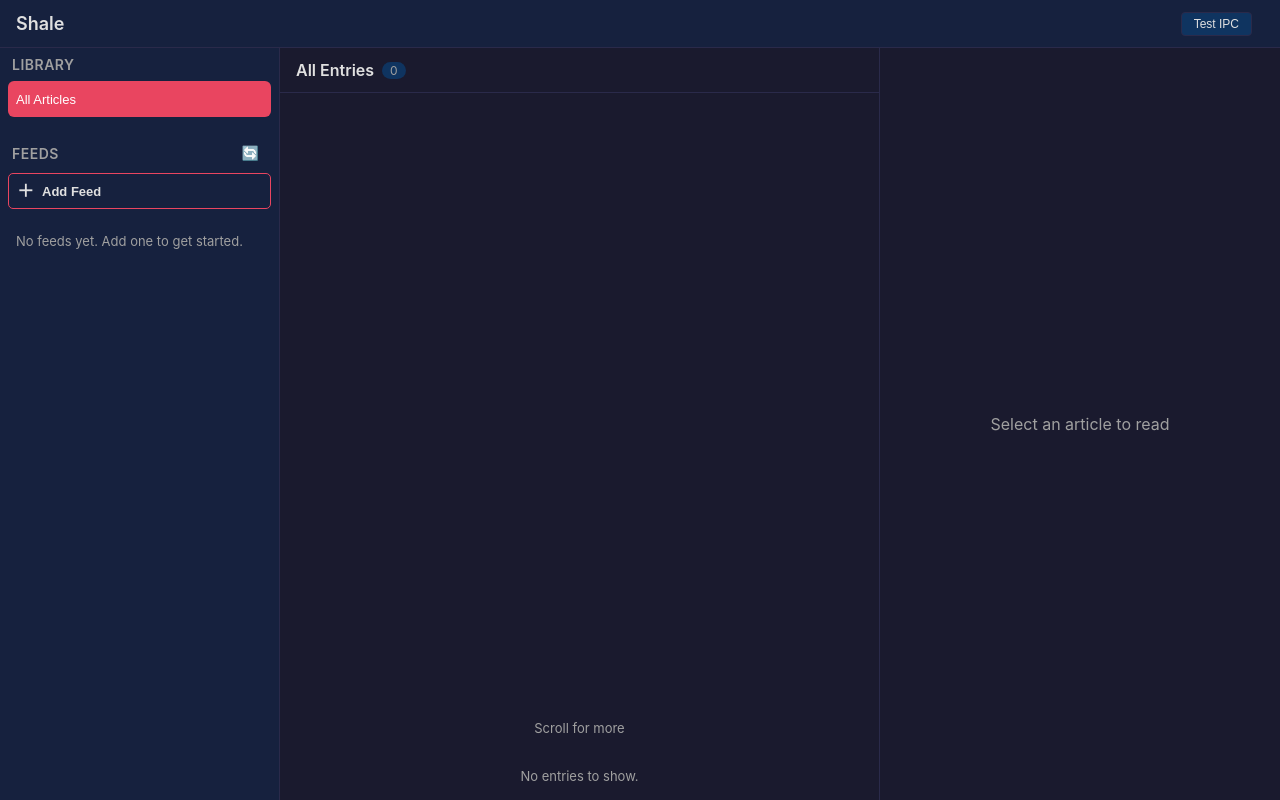
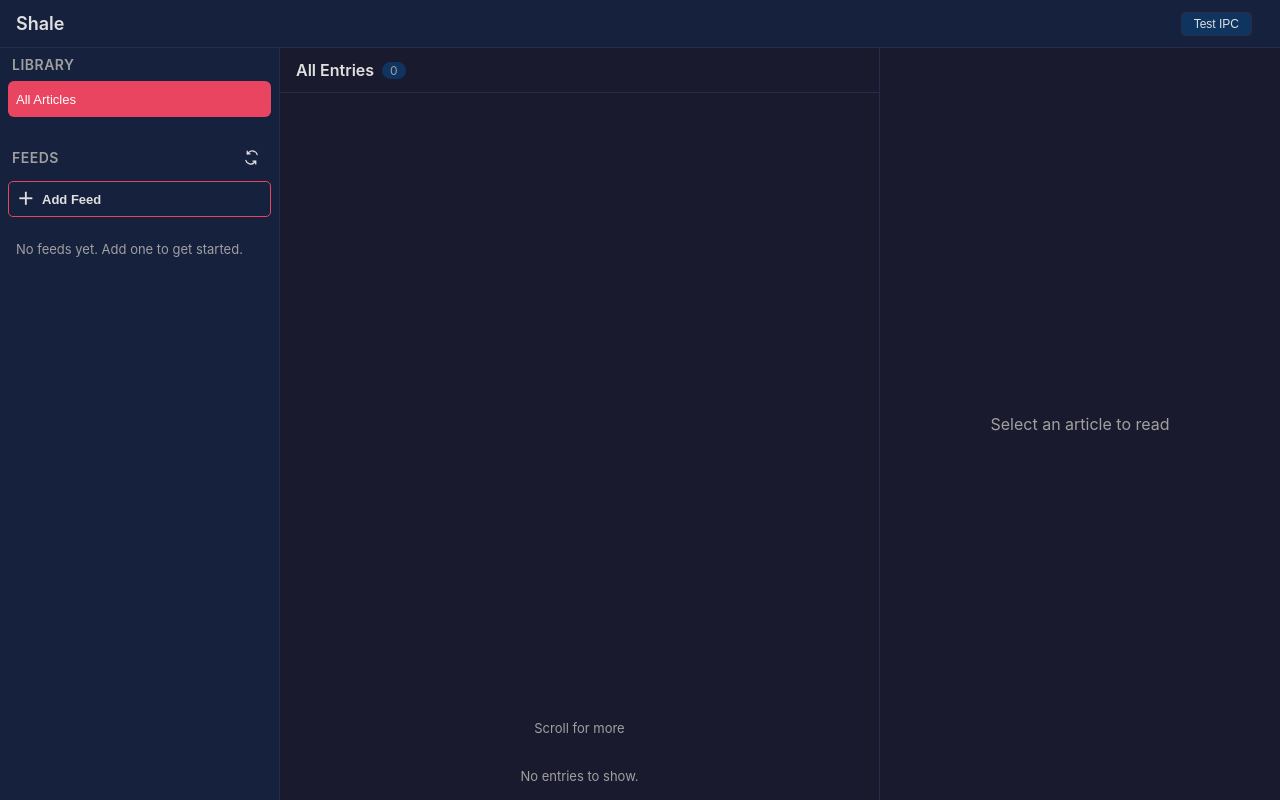
Before and after one commit to qytlix/readability-multiplatform, a React (Vite) app: page / in a window 1280 px wide. Built offline with nearby package versions, Linux system fonts and the light colour scheme.

Commit message:
fix Sync bottom

```diff
--- a/src/renderer/App.tsx
+++ b/src/renderer/App.tsx
@@ -121,15 +121,22 @@ export const App = () => {
   const handleSyncAll = useCallback(async () => {
     setLoadingFeeds(true);
     try {
-      await window.shaleAPI.feed.sync();
+      const syncResult = await window.shaleAPI.feed.sync();
+      if (!syncResult.ok) {
+        console.error('Sync failed:', syncResult.error);
+        return false;
+      }
+
       await loadFeeds();
       // Reload entries for current feed
       setEntries([]);
       setEntriesCursor(undefined);
       setHasMoreEntries(true);
       await loadEntries(true);
+      return true;
     } catch (err) {
       console.error('Sync failed:', err);
+      return false;
     } finally {
       setLoadingFeeds(false);
     }
--- a/src/renderer/features/feeds/FeedList.tsx
+++ b/src/renderer/features/feeds/FeedList.tsx
@@ -1,6 +1,8 @@
-import { useState, useCallback } from 'react';
+import { useState, useEffect, useCallback, useRef } from 'react';
 import type { Feed } from '../../../shared/contracts/feed.types';
 import { FeedAddDialog } from './FeedAddDialog';
+
+type SyncStatus = 'idle' | 'loading' | 'success' | 'error';
 
 interface UnreadCountProps {
   count: number;
@@ -18,11 +20,39 @@ const UnreadCount = ({ count }: UnreadCountProps) => {
   );
 };
 
+const SyncCycleIcon = () => (
+  <svg className="sync-icon" viewBox="0 0 24 24" aria-hidden="true" focusable="false">
+    <path d="M20 8a7 7 0 0 0-12-3L6 7M6 3v4h4" />
+    <path d="M4 16a7 7 0 0 0 12 3l2-2M18 21v-4h-4" />
+  </svg>
+);
+
+const SyncSuccessIcon = () => (
+  <svg className="sync-icon" viewBox="0 0 24 24" aria-hidden="true" focusable="false">
+    <path d="m5 12.5 4.5 4.5L19 7" />
+  </svg>
+);
+
+const SyncErrorIcon = () => (
+  <svg className="sync-icon" viewBox="0 0 24 24" aria-hidden="true" focusable="false">
+    <path d="M12 4 21 20H3L12 4Z" />
+    <path d="M12 9v5" />
+    <path d="M12 17h.01" />
+  </svg>
+);
+
+const syncStatusLabels: Record<SyncStatus, string> = {
+  idle: 'Sync all feeds',
+  loading: 'Syncing…',
+  success: 'Synced just now',
+  error: 'Sync failed. Click to retry.',
+};
+
 interface FeedListProps {
   feeds: Feed[];
   selectedFeedId: number | null;
   onSelectFeed: (feedId: number | null) => void;
-  onRefresh: () => void;
+  onRefresh: () => Promise<boolean>;
   onUnreadCount: (feedId: number) => number;
   loading: boolean;
 }
@@ -36,10 +66,30 @@ export const FeedList = ({
   loading,
 }: FeedListProps) => {
   const [showAddDialog, setShowAddDialog] = useState(false);
+  const [syncStatus, setSyncStatus] = useState<SyncStatus>('idle');
+  const isMountedRef = useRef(true);
+  const syncInFlightRef = useRef(false);
+  const successTimerRef = useRef<ReturnType<typeof setTimeout> | null>(null);
   const totalUnreadCount = feeds.reduce(
     (sum, feed) => sum + onUnreadCount(feed.id),
     0,
   );
+
+  const clearSuccessTimer = useCallback(() => {
+    if (successTimerRef.current !== null) {
+      clearTimeout(successTimerRef.current);
+      successTimerRef.current = null;
+    }
+  }, []);
+
+  useEffect(() => {
+    isMountedRef.current = true;
+
+    return () => {
+      isMountedRef.current = false;
+      clearSuccessTimer();
+    };
+  }, [clearSuccessTimer]);
 
   const handleAdd = useCallback(
     async (url: string) => {
@@ -51,6 +101,41 @@ export const FeedList = ({
     },
     [onRefresh],
   );
+
+  const handleSync = useCallback(async () => {
+    if (syncInFlightRef.current) return;
+
+    syncInFlightRef.current = true;
+    clearSuccessTimer();
+    setSyncStatus('loading');
+
+    let succeeded = false;
+    try {
+      succeeded = await onRefresh();
+    } catch {
+      succeeded = false;
+    } finally {
+      syncInFlightRef.current = false;
+    }
+
+    if (!isMountedRef.current) return;
+
+    if (!succeeded) {
+      setSyncStatus('error');
+      return;
+    }
+
+    setSyncStatus('success');
+    successTimerRef.current = setTimeout(() => {
+      if (isMountedRef.current) {
+        setSyncStatus('idle');
+      }
+      successTimerRef.current = null;
+    }, 1000);
+  }, [clearSuccessTimer, onRefresh]);
+
+  const isSyncing = syncStatus === 'loading';
+  const syncLabel = syncStatusLabels[syncStatus];
 
   return (
     <div className="feed-list">
@@ -79,15 +164,27 @@ export const FeedList = ({
           <div className="feed-list-actions">
             <button
               type="button"
-              className="btn-icon"
-              onClick={onRefresh}
-              disabled={loading}
-              title="Sync all feeds"
+              className={`sync-button ${syncStatus}`}
+              onClick={() => {
+                void handleSync();
+              }}
+              aria-busy={isSyncing}
+              aria-disabled={isSyncing}
+              aria-label={syncLabel}
+              title={syncLabel}
             >
-              🔄
+              {syncStatus === 'success' && <SyncSuccessIcon />}
+              {syncStatus === 'error' && <SyncErrorIcon />}
+              {(syncStatus === 'idle' || syncStatus === 'loading') && <SyncCycleIcon />}
             </button>
           </div>
         </div>
+
+        {syncStatus === 'error' && (
+          <p className="sync-error-message" role="status">
+            Sync failed. Click to retry.
+          </p>
+        )}
 
         <button
           type="button"
--- a/src/renderer/index.css
+++ b/src/renderer/index.css
@@ -129,19 +129,121 @@ html, body, #root {
   gap: 4px;
 }
 
-.btn-icon {
-  padding: 4px 8px;
-  border: none;
+
+.sync-button {
+  display: grid;
+  flex-shrink: 0;
+  place-items: center;
+  width: 32px;
+  height: 32px;
+  padding: 0;
+  border: 1px solid var(--slate-border);
+  border-radius: 8px;
   background: transparent;
-  color: var(--text-secondary);
+  color: var(--accent-light);
   cursor: pointer;
-  font-size: 14px;
-  border-radius: 4px;
+  transition: background-color 140ms ease, border-color 140ms ease, transform 100ms ease;
 }
 
-.btn-icon:hover {
-  background: var(--bg-tertiary);
-  color: var(--text-primary);
+.sync-button.idle:hover {
+  border-color: var(--accent);
+  background: var(--sidebar-selected);
+}
+
+.sync-button:active:not([aria-disabled='true']) {
+  transform: translateY(1px);
+}
+
+.sync-button:focus-visible {
+  outline-color: var(--accent-light);
+}
+
+.sync-button[aria-disabled='true'] {
+  cursor: wait;
+}
+
+.sync-button.success,
+.sync-button.error {
+  border-color: currentColor;
+  background: var(--sidebar-selected);
+}
+
+.sync-button.error {
+  color: var(--error);
+}
+
+.sync-icon {
+  display: block;
+  width: 17px;
+  height: 17px;
+  fill: none;
+  stroke: currentColor;
+  stroke-linecap: round;
+  stroke-linejoin: round;
+  stroke-width: 1.8;
+}
+
+.sync-button.idle:hover .sync-icon {
+  animation: sync-hover-cycle 1100ms ease-in-out infinite;
+  transform-box: fill-box;
+  transform-origin: center;
+}
+
+.sync-button.loading .sync-icon {
+  animation: sync-loading 820ms linear infinite;
+  transform-box: fill-box;
+  transform-origin: center;
+}
+
+.sync-error-message {
+  margin: -2px 4px 8px;
+  color: var(--error);
+  font-size: 12px;
+  line-height: 1.35;
+}
+
+@keyframes sync-hover-cycle {
+  0% {
+    opacity: 1;
+    transform: rotate(0deg);
+  }
+
+  66% {
+    opacity: 1;
+    transform: rotate(-270deg);
+  }
+
+  78% {
+    opacity: 0;
+    transform: rotate(-270deg);
+  }
+
+  79% {
+    opacity: 0;
+    transform: rotate(0deg);
+  }
+
+  100% {
+    opacity: 1;
+    transform: rotate(0deg);
+  }
+}
+
+@keyframes sync-loading {
+  to {
+    transform: rotate(-360deg);
+  }
+}
+
+@media (prefers-reduced-motion: reduce) {
+  .sync-button {
+    transition: none;
+  }
+
+  .sync-button.idle:hover .sync-icon,
+  .sync-button.loading .sync-icon {
+    animation: none;
+  }
 }
 
 .feed-items {
```
